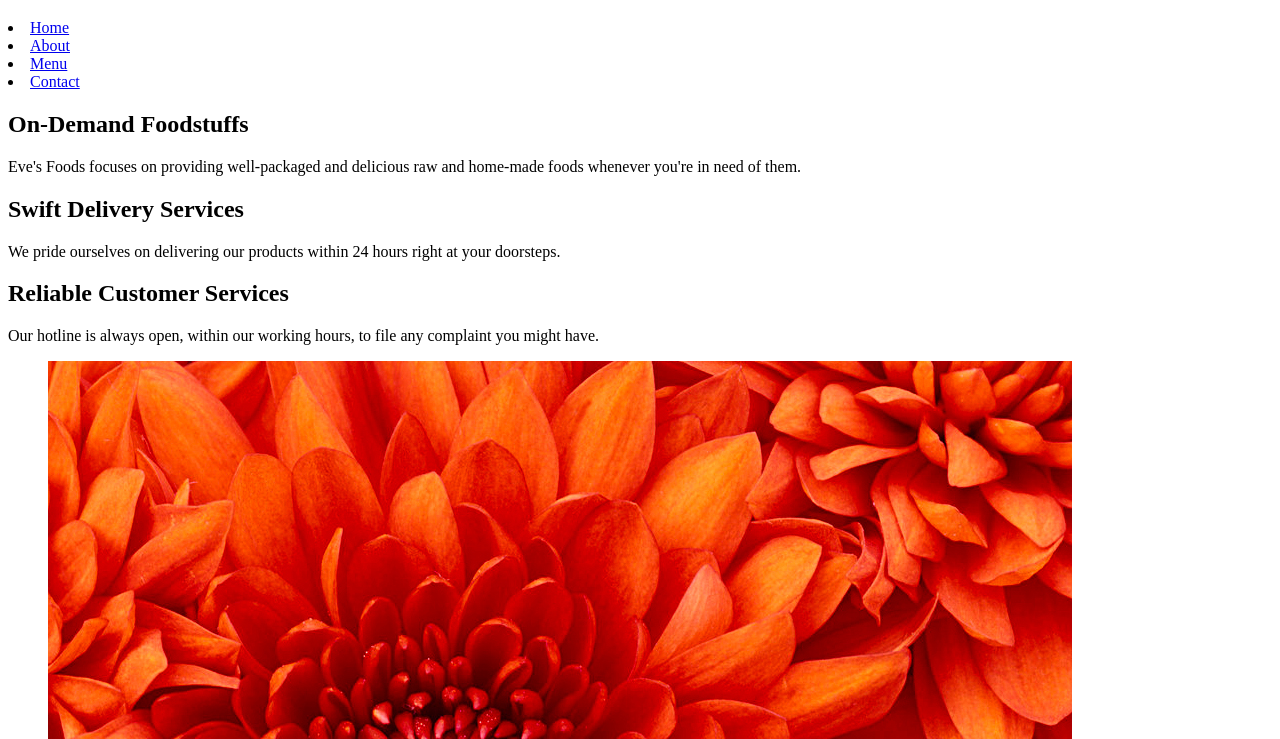
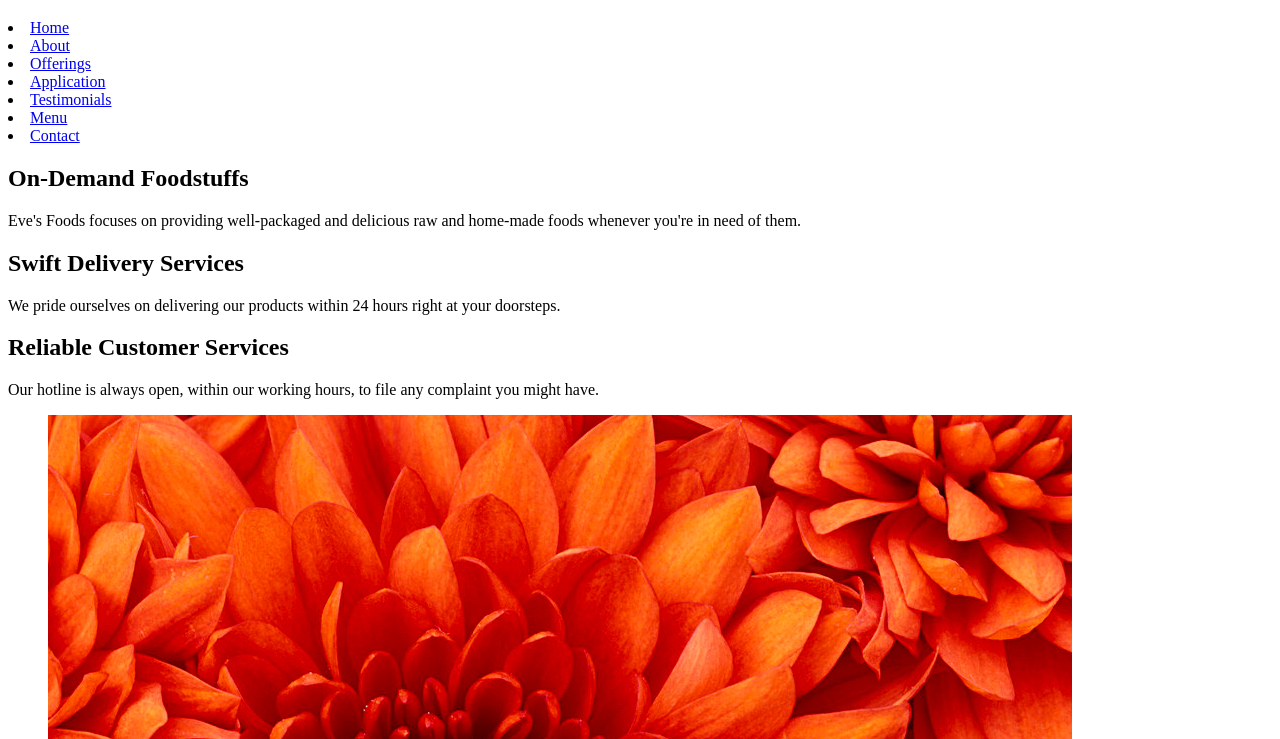
Before and after one commit to Mudi-Igbinoba/SCA-Portfolio-Landing-Page-, a plain HTML site: page index.html in a window 1280 px wide. Shown: the part 61-800 px from the top of the page. Drawn offline with Linux system fonts and the light colour scheme.

Commit message:
added 3 more links under the about link in the navbar

```diff
--- a/index.html
+++ b/index.html
@@ -11,7 +11,14 @@
 
     <nav>
       <li><a href="#home">Home</a></li>
-      <li><a href="#about">About</a></li>
+      <div class="dropdown">
+        <li><a href="#about" class="droplink">About</a></li>
+        <div class="dropdown-content">
+          <li><a href="#">Offerings</a></li>
+          <li><a href="#">Application</a></li>
+          <li><a href="#">Testimonials</a></li>
+        </div>
+      </div>
       <li><a href="#">Menu</a></li>
       <li><a href="#contact">Contact</a></li>
     </nav>
```
